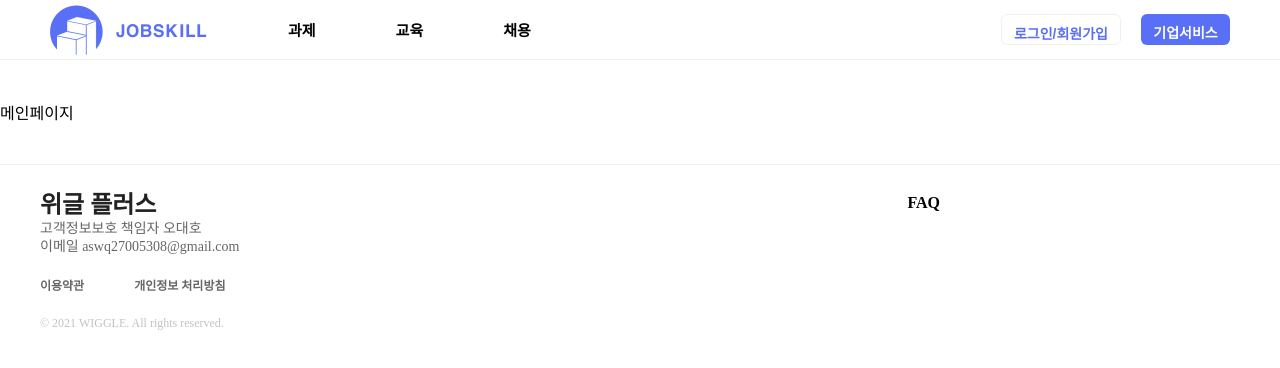
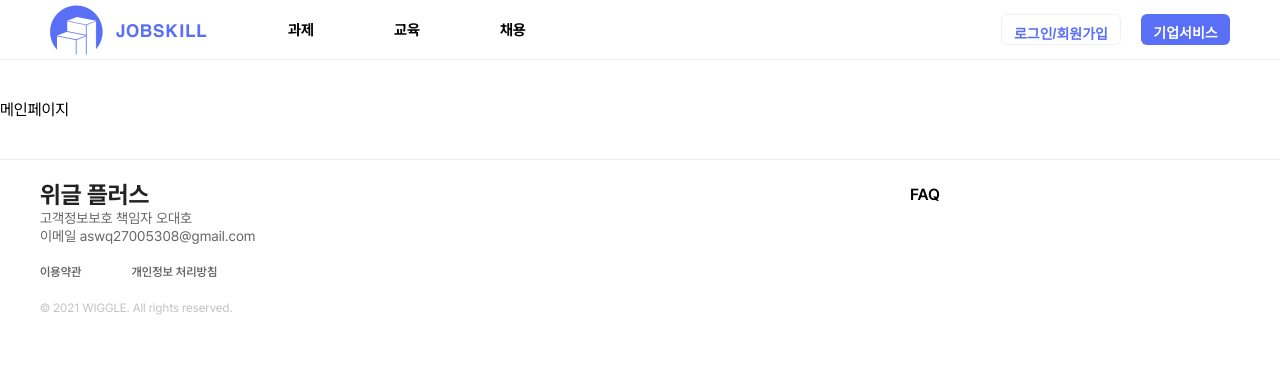
Before and after one commit to weggle-plus/jobskill-fe, a Next.js app: page / in a window 1280 px wide. Shown: the top 368 px of the page. Built offline with nearby package versions, Linux system fonts and the light colour scheme.

Commit message:
refactor: 폰트 적용

```diff
--- a/src/app/layout.tsx
+++ b/src/app/layout.tsx
@@ -5,11 +5,20 @@ import {Header, PageContainer} from '@/component';
 import '@/styles/reset.css';
 import '@/styles/global.css';
 import Footer from '@/component/Footer';
+import localFont from 'next/font/local';
 
 export const metadata: Metadata = {
   title: 'JobSkill',
   description: 'IT 직군의 과제 피드백 기반의 교육 및 채용',
 };
+
+
+const pretendard = localFont({
+  src: '../../public/fonts/PretendardVariable.woff2',
+  display: 'swap',
+  weight: '45 920',
+  variable: '--font-pretendard',
+});
 
 export default function RootLayout({
   children,
@@ -18,7 +27,7 @@ export default function RootLayout({
 }>) {
   return (
     <html lang="ko">
-      <body>
+      <body className={pretendard.className}>
         <StyledComponentsRegistry>
           <PageContainer>
             <Header/>
--- a/src/styles/global.css
+++ b/src/styles/global.css
@@ -4,6 +4,7 @@ html {
 }
 
 body {
-  width: 100%;
-  height: 100%;
+    width: 100%;
+    height: 100%;
+    /*font-family: Pretendard, serif;*/
 }
```
Also changed, not shown: public/fonts/PretendardVariable.woff2 (added).
